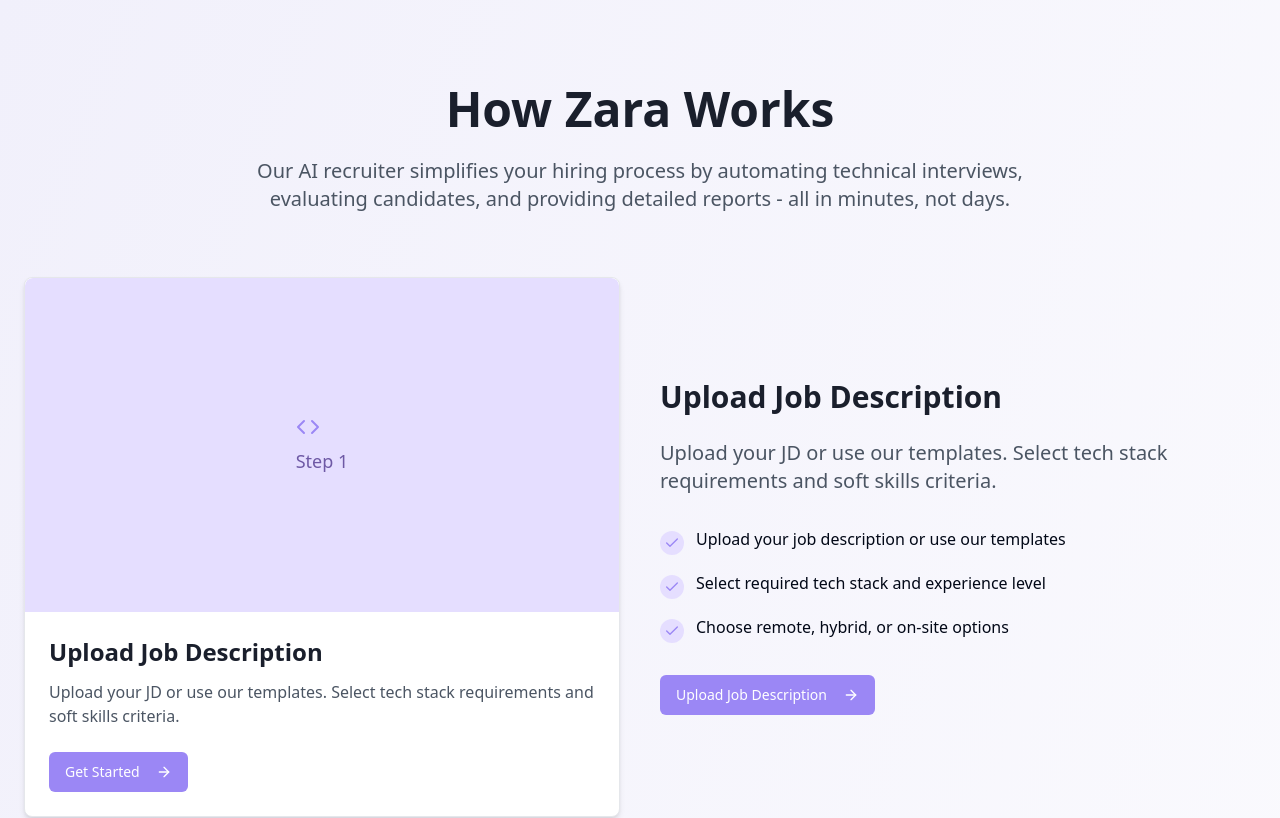
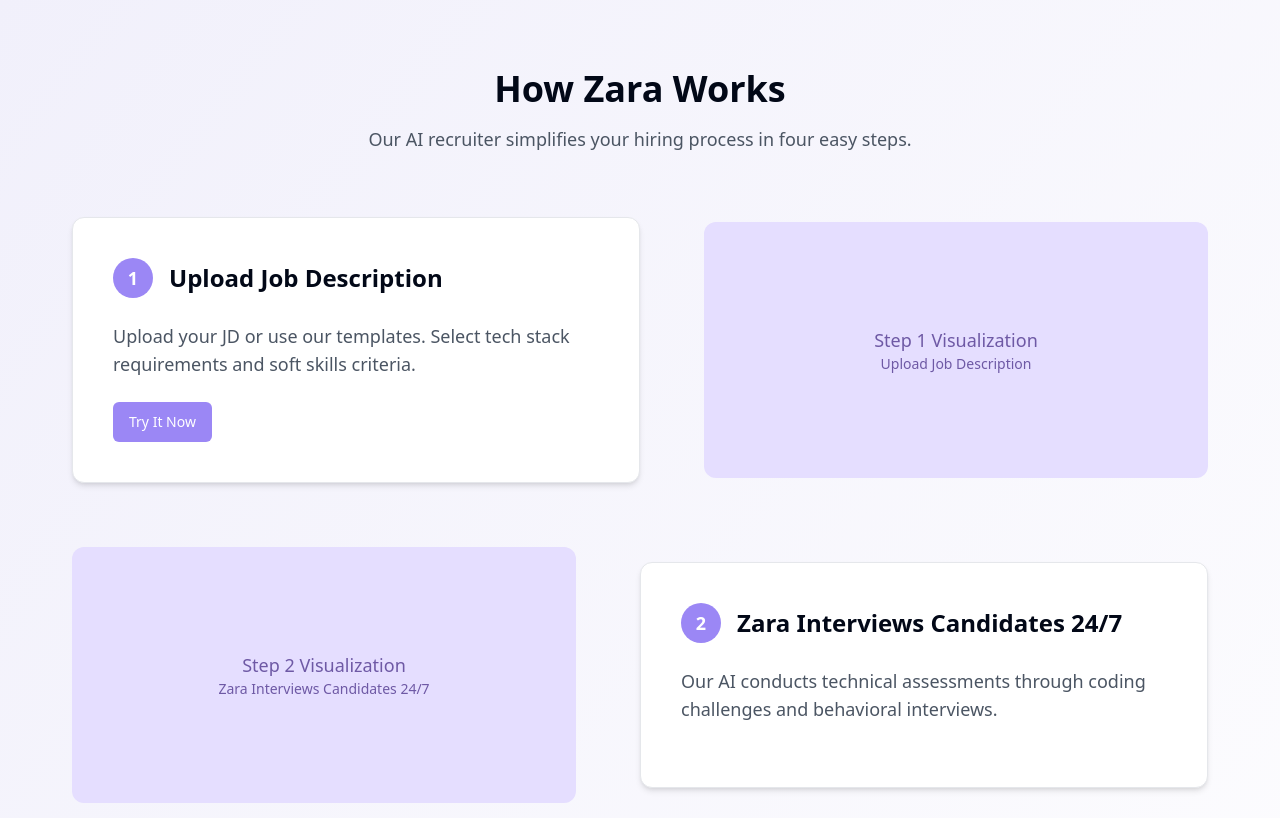
Before and after one commit to saitejainampudi/zara-by-micro1, a React (Vite) app: page / in a window 1280 px wide. Shown: the part 1640-2458 px from the top of the page. Built offline with nearby package versions, Linux system fonts and the light colour scheme.

Commit message:
Reverted to commit 817a763a75a0dcb8457c14f659bab0ef004db2e2

```diff
--- a/src/App.tsx
+++ b/src/App.tsx
@@ -7,7 +7,6 @@ import { BrowserRouter, Routes, Route } from "react-router-dom";
 import Index from "./pages/Index";
 import JobUpload from "./pages/JobUpload";
 import Dashboard from "./pages/Dashboard";
-import HowItWorks from "./pages/HowItWorks";
 import NotFound from "./pages/NotFound";
 
 const queryClient = new QueryClient();
@@ -22,7 +21,6 @@ const App = () => (
           <Route path="/" element={<Index />} />
           <Route path="/job-upload" element={<JobUpload />} />
           <Route path="/dashboard" element={<Dashboard />} />
-          <Route path="/how-it-works" element={<HowItWorks />} />
           {/* ADD ALL CUSTOM ROUTES ABOVE THE CATCH-ALL "*" ROUTE */}
           <Route path="*" element={<NotFound />} />
         </Routes>
--- a/src/components/HowItWorks.tsx
+++ b/src/components/HowItWorks.tsx
@@ -2,9 +2,6 @@
 import React from 'react';
 import { Link } from 'react-router-dom';
 import { Button } from "@/components/ui/button";
-import { Card, CardContent } from "@/components/ui/card";
-import { AspectRatio } from "@/components/ui/aspect-ratio";
-import { ArrowRight, Check, Cpu, Code, BarChart, UserCheck } from "lucide-react";
 
 const HowItWorks = () => {
   const steps = [
@@ -12,253 +9,82 @@ const HowItWorks = () => {
       number: 1,
       title: "Upload Job Description",
       description: "Upload your JD or use our templates. Select tech stack requirements and soft skills criteria.",
-      image: "job-upload.png",
-      icon: <Code className="h-6 w-6 text-zara-purple" />
+      image: "job-upload.png" // This is a placeholder, we'll handle missing images gracefully
     },
     {
       number: 2,
       title: "Zara Interviews Candidates 24/7",
       description: "Our AI conducts technical assessments through coding challenges and behavioral interviews.",
-      image: "ai-interview.png",
-      icon: <Cpu className="h-6 w-6 text-zara-purple" />
+      image: "ai-interview.png"
     },
     {
       number: 3,
       title: "AI Analyzes & Summarizes",
       description: "Get detailed insights on technical skills, code quality, problem-solving, and communication.",
-      image: "ai-analysis.png",
-      icon: <BarChart className="h-6 w-6 text-zara-purple" />
+      image: "ai-analysis.png"
     },
     {
       number: 4,
       title: "Review & Shortlist",
       description: "Recruiters receive AI-generated summaries to make faster, data-driven hiring decisions.",
-      image: "shortlist.png",
-      icon: <UserCheck className="h-6 w-6 text-zara-purple" />
-    }
-  ];
-
-  const features = [
-    {
-      title: "Coding Test Interface",
-      description: "Evaluate technical skills with our real-time coding environment."
-    },
-    {
-      title: "Video & Behavioral Interviews",
-      description: "Assess communication skills and cultural fit with AI-powered interviews."
-    },
-    {
-      title: "Multilingual Support",
-      description: "Interview candidates in multiple languages to expand your talent pool."
-    },
-    {
-      title: "Proctoring & Cheating Detection",
-      description: "Ensure the integrity of your technical assessments with advanced proctoring."
+      image: "shortlist.png"
     }
   ];
 
   return (
-    <div className="bg-gradient-to-br from-zara-gray-lightest to-white">
-      {/* Hero Section */}
-      <div className="container mx-auto px-6 py-16 md:py-24">
+    <div className="py-20 px-6 md:px-10 bg-gradient-to-br from-zara-gray-lightest to-white">
+      <div className="container mx-auto">
         <div className="text-center mb-16">
-          <h1 className="text-4xl md:text-5xl font-bold mb-6 text-zara-purple-darkest">How Zara Works</h1>
-          <p className="text-xl text-gray-600 max-w-3xl mx-auto">
-            Our AI recruiter simplifies your hiring process by automating technical interviews,
-            evaluating candidates, and providing detailed reports - all in minutes, not days.
+          <h2 className="text-3xl md:text-4xl font-bold mb-4">How Zara Works</h2>
+          <p className="text-lg text-gray-600 max-w-2xl mx-auto">
+            Our AI recruiter simplifies your hiring process in four easy steps.
           </p>
         </div>
 
-        {/* Main Steps */}
-        <div className="space-y-24">
+        <div className="space-y-16">
           {steps.map((step, index) => (
             <div
               key={index}
-              className={`flex flex-col ${index % 2 === 1 ? 'lg:flex-row-reverse' : 'lg:flex-row'} items-center gap-10`}
+              className={`flex flex-col ${index % 2 === 1 ? 'lg:flex-row-reverse' : 'lg:flex-row'} items-center`}
             >
-              <div className="w-full lg:w-1/2">
-                <Card className="border border-gray-200 shadow-md overflow-hidden transition-all hover:shadow-lg">
-                  <div className="relative">
-                    <div className="absolute top-4 left-4 bg-zara-purple text-white w-8 h-8 rounded-full flex items-center justify-center font-bold">
+              <div className="w-full lg:w-1/2 mb-8 lg:mb-0">
+                <div className="bg-white rounded-xl border border-gray-200 shadow-md p-6 lg:p-10 h-full">
+                  <div className="flex items-center mb-6">
+                    <div className="w-10 h-10 rounded-full bg-zara-purple flex items-center justify-center text-white font-bold text-lg">
                       {step.number}
                     </div>
-                    <AspectRatio ratio={16/9}>
-                      <div className="bg-zara-purple-light rounded-t-lg w-full h-full flex items-center justify-center p-6">
-                        <div className="text-center">
-                          {step.icon}
-                          <p className="text-lg font-medium mt-2 text-zara-purple-dark">Step {step.number}</p>
+                    <h3 className="text-2xl font-bold ml-4">{step.title}</h3>
                   </div>
-                      </div>
-                    </AspectRatio>
-                  </div>
-                  <CardContent className="p-6">
-                    <h3 className="text-2xl font-bold mb-3 text-zara-purple-darkest">{step.title}</h3>
-                    <p className="text-gray-600 mb-6">{step.description}</p>
+                  <p className="text-gray-600 text-lg mb-6">
+                    {step.description}
+                  </p>
                   {index === 0 && (
                     <Link to="/job-upload">
                       <Button className="bg-zara-purple hover:bg-zara-purple-dark text-white">
-                          Get Started
-                          <ArrowRight className="ml-2 h-4 w-4" />
-                        </Button>
-                      </Link>
-                    )}
-                  </CardContent>
-                </Card>
-              </div>
-              <div className="w-full lg:w-1/2">
-                <h3 className="text-3xl font-bold mb-6 text-zara-purple-darkest">
-                  {step.title}
-                </h3>
-                <p className="text-xl text-gray-600 mb-8">{step.description}</p>
-
-                <div className="space-y-4 mb-8">
-                  {index === 0 && (
-                    <>
-                      <div className="flex items-start">
-                        <div className="bg-zara-purple-light rounded-full p-1 mr-3 mt-1">
-                          <Check className="h-4 w-4 text-zara-purple" />
-                        </div>
-                        <p>Upload your job description or use our templates</p>
-                      </div>
-                      <div className="flex items-start">
-                        <div className="bg-zara-purple-light rounded-full p-1 mr-3 mt-1">
-                          <Check className="h-4 w-4 text-zara-purple" />
-                        </div>
-                        <p>Select required tech stack and experience level</p>
-                      </div>
-                      <div className="flex items-start">
-                        <div className="bg-zara-purple-light rounded-full p-1 mr-3 mt-1">
-                          <Check className="h-4 w-4 text-zara-purple" />
-                        </div>
-                        <p>Choose remote, hybrid, or on-site options</p>
-                      </div>
-                    </>
-                  )}
-
-                  {index === 1 && (
-                    <>
-                      <div className="flex items-start">
-                        <div className="bg-zara-purple-light rounded-full p-1 mr-3 mt-1">
-                          <Check className="h-4 w-4 text-zara-purple" />
-                        </div>
-                        <p>AI interviews available 24/7, globally</p>
-                      </div>
-                      <div className="flex items-start">
-                        <div className="bg-zara-purple-light rounded-full p-1 mr-3 mt-1">
-                          <Check className="h-4 w-4 text-zara-purple" />
-                        </div>
-                        <p>Customized technical questions based on role</p>
-                      </div>
-                      <div className="flex items-start">
-                        <div className="bg-zara-purple-light rounded-full p-1 mr-3 mt-1">
-                          <Check className="h-4 w-4 text-zara-purple" />
-                        </div>
-                        <p>Behavioral assessments to evaluate soft skills</p>
-                      </div>
-                    </>
-                  )}
-
-                  {index === 2 && (
-                    <>
-                      <div className="flex items-start">
-                        <div className="bg-zara-purple-light rounded-full p-1 mr-3 mt-1">
-                          <Check className="h-4 w-4 text-zara-purple" />
-                        </div>
-                        <p>Detailed code quality analysis</p>
-                      </div>
-                      <div className="flex items-start">
-                        <div className="bg-zara-purple-light rounded-full p-1 mr-3 mt-1">
-                          <Check className="h-4 w-4 text-zara-purple" />
-                        </div>
-                        <p>Communication skill assessments</p>
-                      </div>
-                      <div className="flex items-start">
-                        <div className="bg-zara-purple-light rounded-full p-1 mr-3 mt-1">
-                          <Check className="h-4 w-4 text-zara-purple" />
-                        </div>
-                        <p>Problem-solving approach evaluation</p>
-                      </div>
-                    </>
-                  )}
-
-                  {index === 3 && (
-                    <>
-                      <div className="flex items-start">
-                        <div className="bg-zara-purple-light rounded-full p-1 mr-3 mt-1">
-                          <Check className="h-4 w-4 text-zara-purple" />
-                        </div>
-                        <p>AI match scores with comprehensive explanations</p>
-                      </div>
-                      <div className="flex items-start">
-                        <div className="bg-zara-purple-light rounded-full p-1 mr-3 mt-1">
-                          <Check className="h-4 w-4 text-zara-purple" />
-                        </div>
-                        <p>One-click candidate shortlisting</p>
-                      </div>
-                      <div className="flex items-start">
-                        <div className="bg-zara-purple-light rounded-full p-1 mr-3 mt-1">
-                          <Check className="h-4 w-4 text-zara-purple" />
-                        </div>
-                        <p>Integration with popular ATS platforms</p>
-                      </div>
-                    </>
-                  )}
-                </div>
-
-                {index === 0 && (
-                  <Link to="/job-upload">
-                    <Button className="bg-zara-purple hover:bg-zara-purple-dark text-white">
-                      Upload Job Description
-                      <ArrowRight className="ml-2 h-4 w-4" />
+                        Try It Now
                       </Button>
                     </Link>
                   )}
                 </div>
               </div>
+              <div className={`w-full lg:w-1/2 ${index % 2 === 1 ? 'lg:pr-16' : 'lg:pl-16'}`}>
+                <div className="bg-zara-purple-light rounded-xl p-6 h-64 flex items-center justify-center text-zara-purple-dark">
+                  <div className="text-center">
+                    <p className="text-lg font-medium">Step {step.number} Visualization</p>
+                    <p className="text-sm">{step.title}</p>
+                  </div>
+                </div>
+              </div>
+            </div>
           ))}
         </div>
 
-        {/* AI-Powered Interview Engine Section */}
-        <div className="mt-24 mb-16">
-          <div className="text-center mb-14">
-            <h2 className="text-3xl md:text-4xl font-bold mb-6 text-zara-purple-darkest">Zara's AI-Powered Interview Engine</h2>
-            <p className="text-xl text-gray-600 max-w-3xl mx-auto">
-              Our advanced AI technology evaluates both technical skills and cultural fit, providing comprehensive insights on each candidate.
-            </p>
-          </div>
-
-          <div className="grid md:grid-cols-2 gap-8">
-            {features.map((feature, index) => (
-              <Card key={index} className="border border-gray-200 shadow hover:shadow-md transition-all">
-                <CardContent className="p-6">
-                  <h3 className="text-xl font-bold mb-2">{feature.title}</h3>
-                  <p className="text-gray-600">{feature.description}</p>
-                </CardContent>
-              </Card>
-            ))}
-          </div>
-        </div>
-
-        {/* CTA Section */}
-        <div className="mt-24">
-          <div className="bg-zara-purple rounded-xl p-10 text-white text-center">
-            <h3 className="text-2xl md:text-3xl font-bold mb-6">Ready to transform your tech hiring process?</h3>
-            <p className="text-xl mb-8 max-w-2xl mx-auto">
-              Start using Zara today and see how our AI recruiter can help you find the best talent faster and more efficiently.
-            </p>
-            <div className="flex flex-col sm:flex-row gap-4 justify-center">
+        <div className="mt-16 text-center">
           <Link to="/job-upload">
-                <Button size="lg" className="bg-white text-zara-purple hover:bg-gray-100 w-full sm:w-auto">
-                  Upload Your First Job
+            <Button size="lg" className="bg-zara-purple hover:bg-zara-purple-dark text-white">
+              Start Your First AI Interview
             </Button>
           </Link>
-              <Link to="/dashboard">
-                <Button size="lg" variant="outline" className="bg-transparent border-white text-white hover:bg-white/10 w-full sm:w-auto">
-                  View Demo Dashboard
-                </Button>
-              </Link>
-            </div>
-          </div>
         </div>
       </div>
     </div>
```
Also changed, not shown: src/pages/HowItWorks.tsx (deleted, +0 -19 lines). Lines whose indentation alone changed are shown as unchanged.
